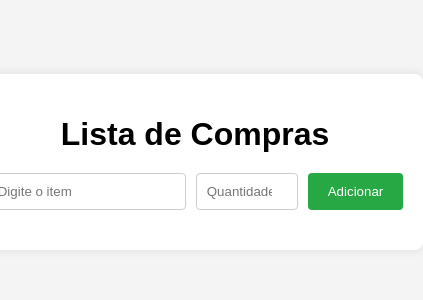
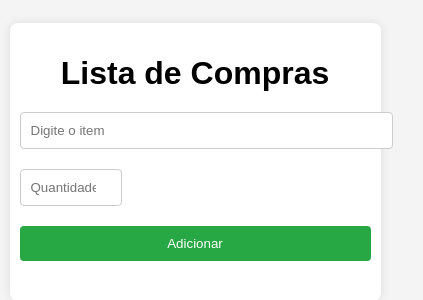
Before and after one commit to GummyTheProgrammy/LISTA-DE-COMPRAS, a plain HTML site: page webapp.html in a window 390 px wide. Shown: the part 260-560 px from the top of the page, 423 px wide, since content can reach past the window. Drawn offline with Linux system fonts and the light colour scheme.

Commit message:
Update styles.css
Adição de um @media para adaptar a aplicação web a dispositivos moveis

```diff
--- a/styles.css
+++ b/styles.css
@@ -86,3 +86,19 @@ li button {
 li button:hover {
     background-color: #c82333;
 }
+
+@media (max-width: 600px) {
+    .container {
+        width: 90%;
+        padding: 10px;
+    }
+
+    .input-group {
+        flex-direction: column;
+    }
+
+    input, button {
+        width: 100%;
+        margin-bottom: 10px;
+    }
+}
```
